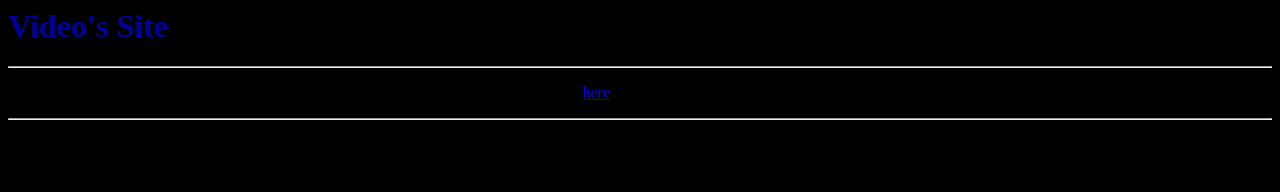
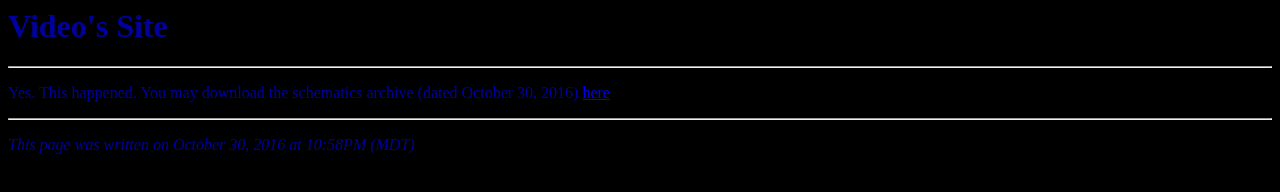
Before and after one commit to VideoHasGivenUp12/TF-SchematicArchives, a plain HTML site: page index.html in a window 1280 px wide. Drawn offline with Linux system fonts and the light colour scheme.

Commit message:
Update index.html

```diff
--- a/index.html
+++ b/index.html
@@ -3,11 +3,11 @@
     <title>TF-Schematics Archive | Video's Site</title>
   </head>
 
-  <body bgcolor="#000000">
+  <body bgcolor=#000000>
     <h1 style="color: #00009F;">Video's Site</h1>
     <hr>
-    <p style="color=#00009F">Yes. This happened. You may download the schematics archive (dated October 30, 2016) <a href="https://github.com/VideoHasGivenUp12/TF-SchematicArchives/raw/master/SchematicsOct30-16.zip">here</a></p>
+    <p style="color: #00009F;">Yes. This happened. You may download the schematics archive (dated October 30, 2016) <a href="https://github.com/VideoHasGivenUp12/TF-SchematicArchives/raw/master/SchematicsOct30-16.zip">here</a></p>
     <hr>
-    <p style="color=#00009F"><i>This page was written on October 30, 2016 at 10:58PM (MDT)</i></p>
+    <p style="color: #00009F;"><i>This page was written on October 30, 2016 at 10:58PM (MDT)</i></p>
   </body>
 </html>
```
